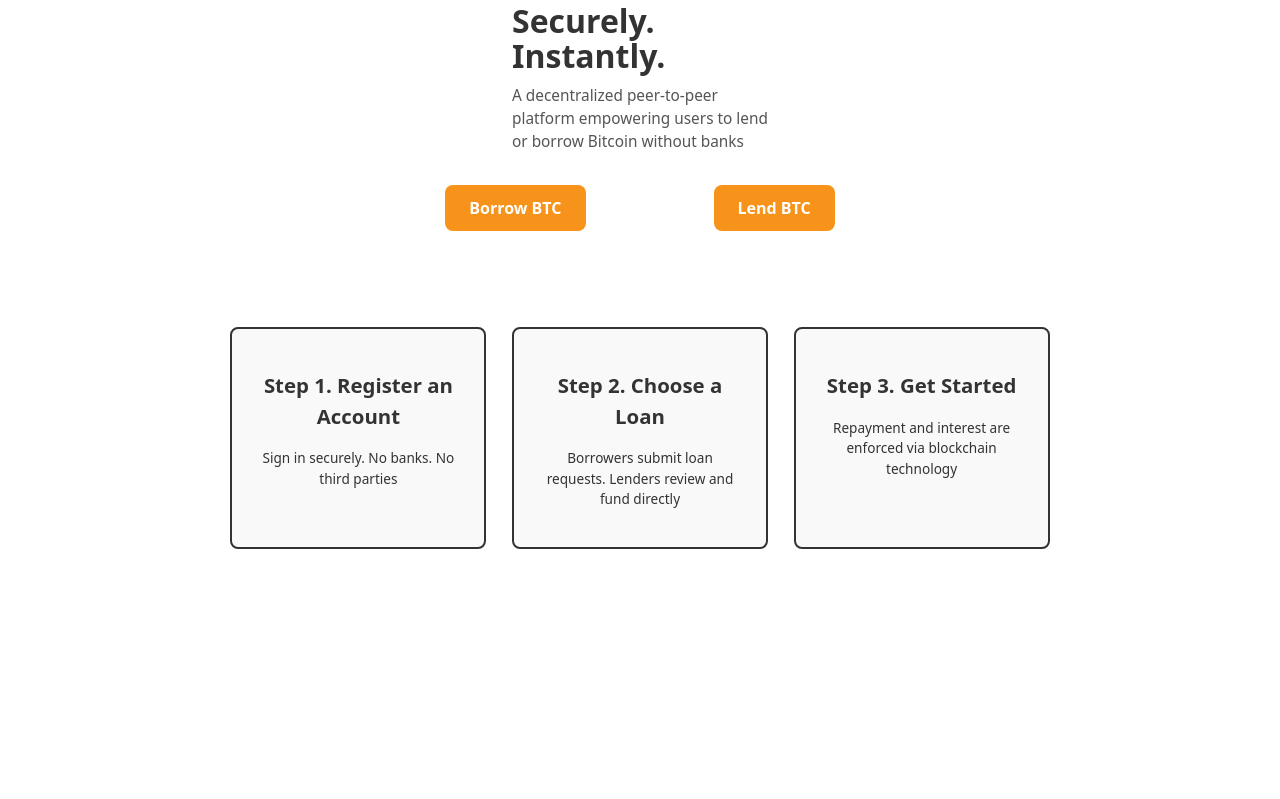
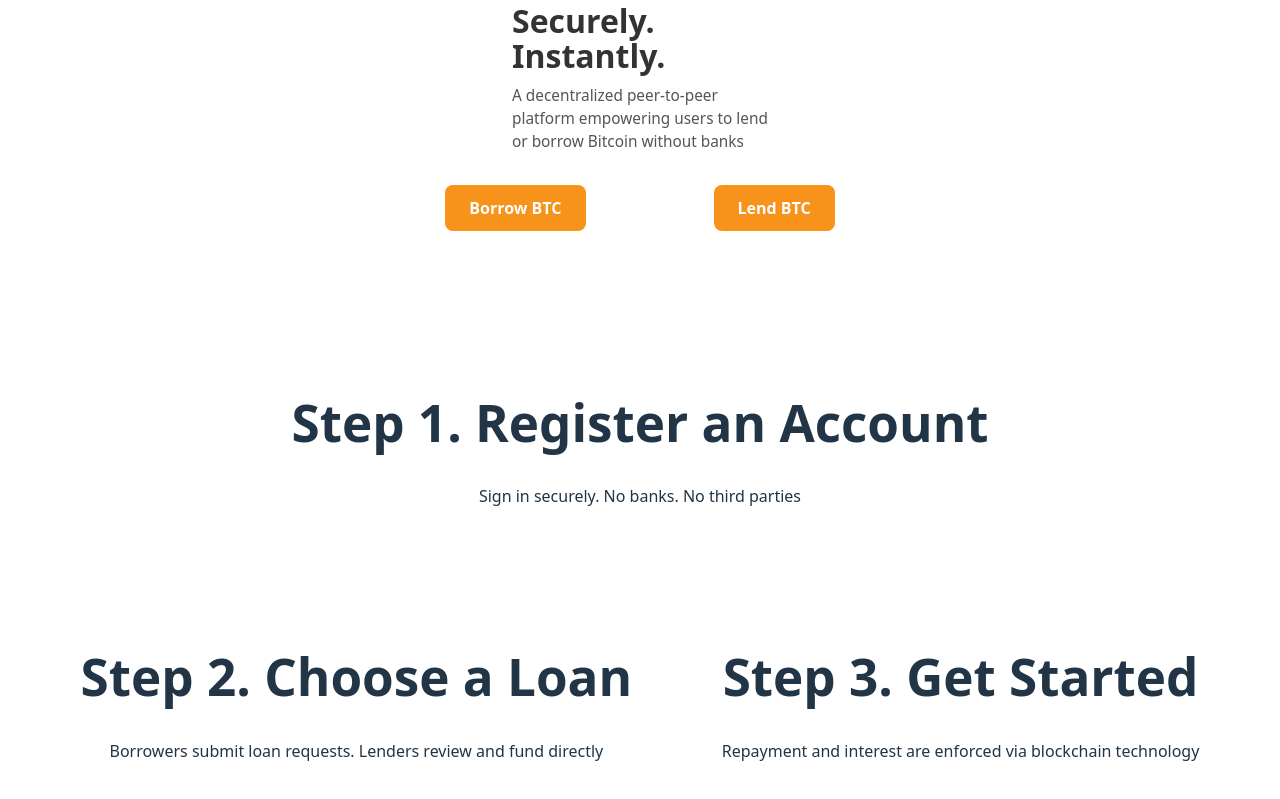
Before and after one commit to SatoshiFundAus/dev1003-p2p-crypto-lending-frontend, a React (Vite) app: page / in a window 1280 px wide. Shown: the part 271-1070 px from the top of the page. Before the commit the page ends 852 px from the top, so only its background shows below. Built offline with nearby package versions, Linux system fonts and the light colour scheme.

Commit message:
Added Card.jsx component

```diff
--- a/src/App.jsx
+++ b/src/App.jsx
@@ -5,9 +5,9 @@ import LandingPage from './components/LandingPage';
 function App() {
 
   return (
-    <div className="App">
-      <LandingPage />
-    </div>
+      <div className="App">
+        <LandingPage />
+      </div>
 
   )
 }
--- /dev/null
+++ b/src/components/Card.jsx
@@ -0,0 +1,12 @@
+
+
+function Card(props) {
+    return (
+        <div className="card">
+            <h1>{props.cardName}</h1>
+            <p>{props.description}</p>
+        </div>
+    );
+}
+
+export default Card
--- a/src/components/LandingPage.jsx
+++ b/src/components/LandingPage.jsx
@@ -1,7 +1,21 @@
 import styles from './LandingPage.module.css';
 import satoshiFund from '../assets/satoshiFund.png';
+import Card from './Card';
+
 
 function LandingPage() {
+
+    const cardDescription1 =
+        `Sign in securely. No banks. No third parties`;
+
+    const cardDescription2 =
+        `Borrowers submit loan requests. Lenders review
+        and fund directly`;
+
+    const cardDescription3 =
+        `Repayment and interest are enforced via blockchain
+        technology`;
+
     return (
         <div className={styles.landingPage}>
             <header className={styles.navbar}>
@@ -21,6 +35,12 @@ function LandingPage() {
                 </div>
 
                 <div className={styles.instructions}>
+                    <Card className={styles.instructionSteps} cardName={"Step 1. Register an Account"} description={cardDescription1} />
+                    <Card className={styles.instructionSteps} cardName={"Step 2. Choose a Loan"} description={cardDescription2} />
+                    <Card className={styles.instructionSteps} cardName={"Step 3. Get Started"} description={cardDescription3} />
+                </div>
+
+                {/* <div className={styles.instructions}>
                     <div className={styles.instructionSteps}>
                         <h2>Step 1. Register an Account</h2>
                         <p>Sign in securely. No banks. No third parties</p>
@@ -33,7 +53,7 @@ function LandingPage() {
                         <h2>Step 3. Get Started</h2>
                         <p>Repayment and interest are enforced via blockchain technology</p>
                     </div>
-                </div>
+                </div> */}
             </main>
         </div>
     )
```
